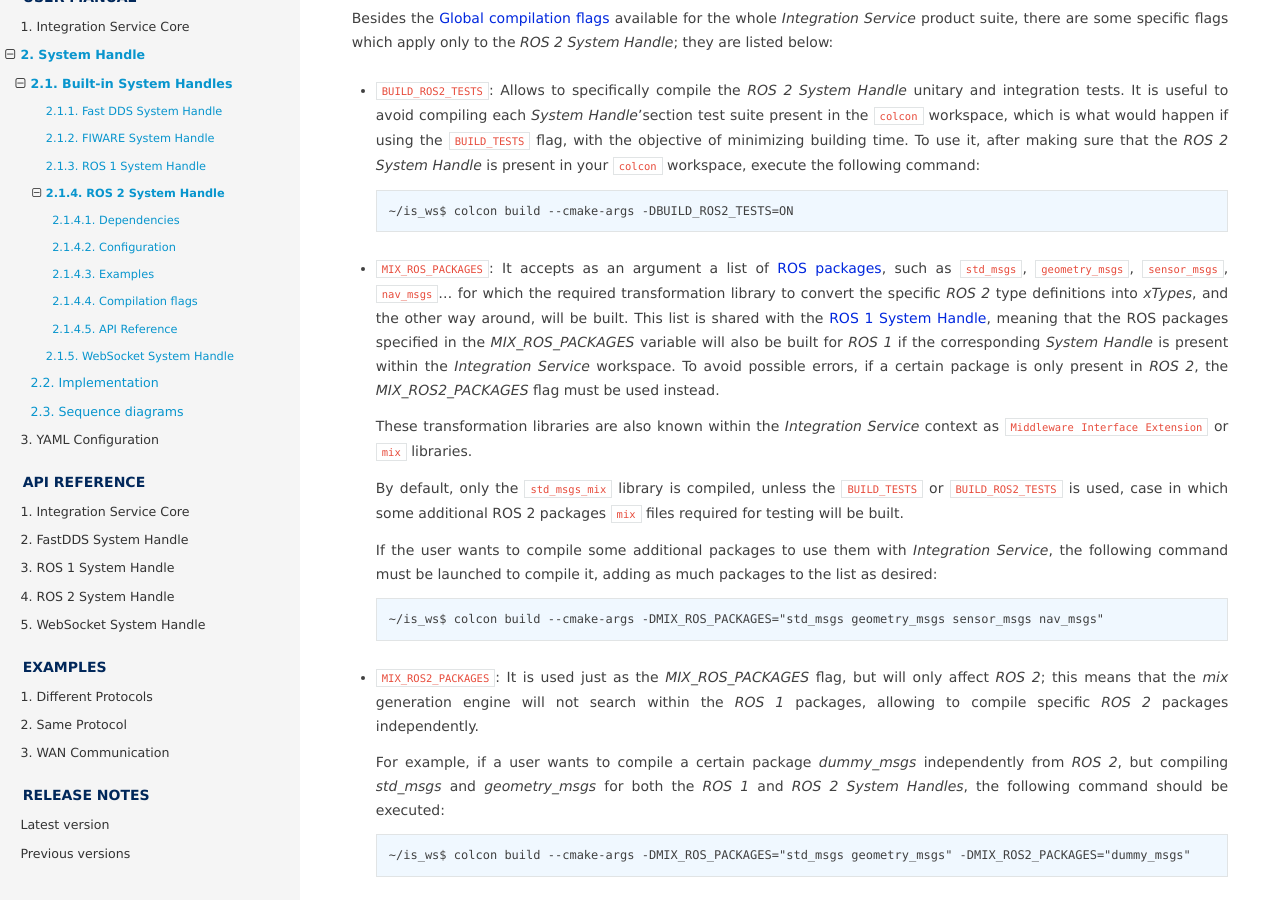
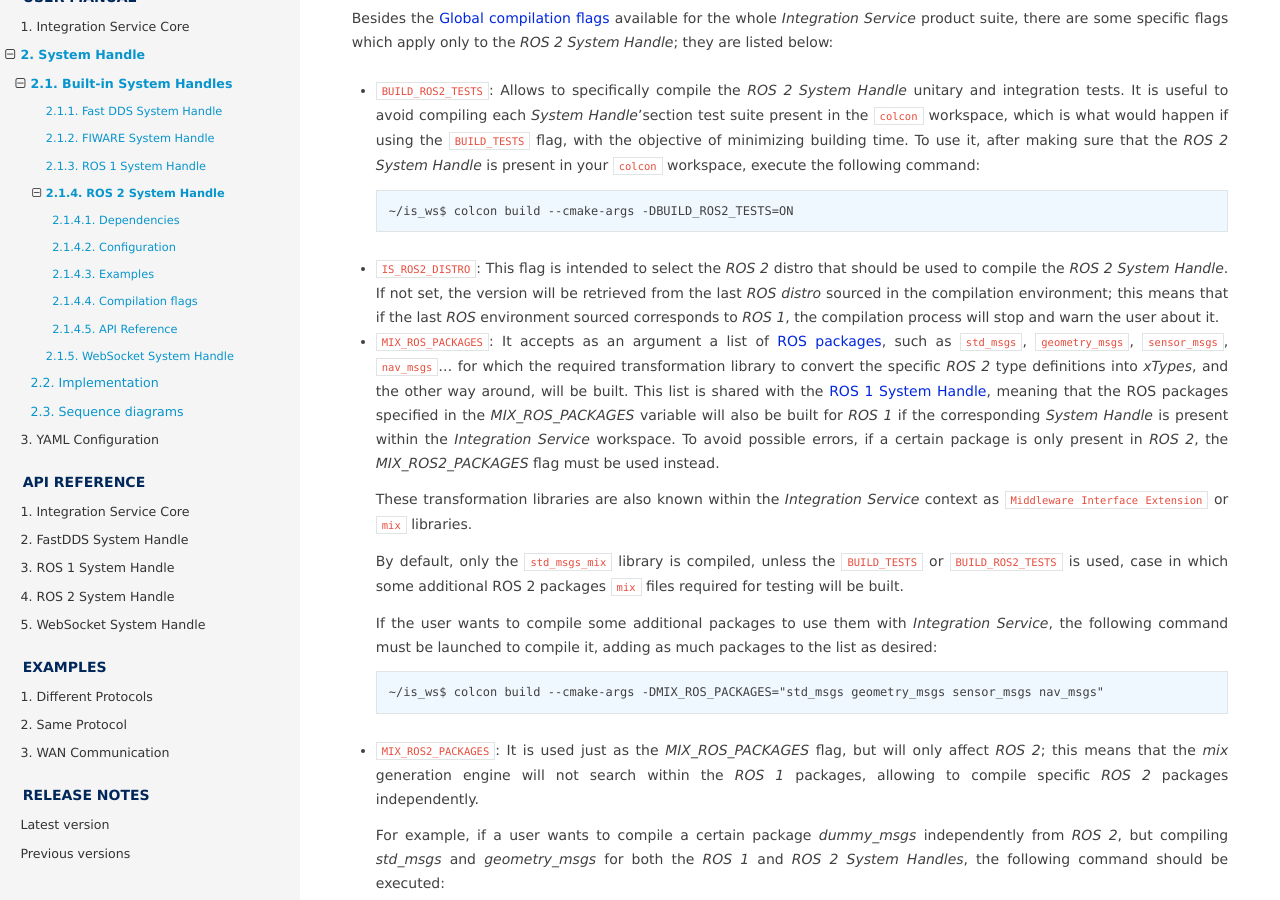
Before and after one commit to eProsima/Integration-Service-docs, a Sphinx documentation site: the page built from docs/user_manual/systemhandle/ros2_sh.rst, in a window 1280 px wide and 900 px high, scrolled down 1237 px. Built offline with Sphinx 7.4.7 and the Read the Docs theme 2.0.0, drawn with Linux system fonts in a browser that asks for light colours.

Commit message:
Add compilation flags

```diff
--- a/docs/installation_manual/installation.rst
+++ b/docs/installation_manual/installation.rst
@@ -1,6 +1,3 @@
-.. role:: raw-html(raw)
-    :format: html
-
 .. _installation:
 
 Installation
@@ -177,7 +174,6 @@ There are several *CMake* flags, which can be tuned during the configuration ste
 
     The resulting executable will be located inside the :code:`build` folder, and named :code:`DDSHelloWorld`.
     Please execute :code:`DDSHelloWorld -h` to see a full list of supported input parameters.
-    :raw-html:`<br />`
 
   * :code:`DDSAddTwoInts`: A simple server/client C++ application, running under *Fast DDS*.
     It allows performing service requests and replies to a service named *AddTwoIntsService*,
@@ -195,7 +191,6 @@ There are several *CMake* flags, which can be tuned during the configuration ste
 
     The resulting executable will be located inside the :code:`build` folder, and named :code:`DDSAddTwoInts`.
     Please execute :code:`DDSAddTwoInts -h` to see a full list of supported input parameters.
-    :raw-html:`<br />`
 
 * :code:`BUILD_ROS1_EXAMPLES`: Allows to compile the *ROS 1* utilities that can be used for several
   of the provided usage examples for *Integration Service*, located under the `examples/utils/ros1 <https://github.com/eProsima/Integration-Service/tree/main/examples/utils/ros1>`_ folder.
--- a/docs/user_manual/systemhandle/ros2_sh.rst
+++ b/docs/user_manual/systemhandle/ros2_sh.rst
@@ -75,6 +75,11 @@ whole *Integration Service* product suite, there are some specific flags which a
 
       ~/is_ws$ colcon build --cmake-args -DBUILD_ROS2_TESTS=ON
 
+* :code:`IS_ROS2_DISTRO`: This flag is intended to select the *ROS 2* distro that should be used to compile
+  the *ROS 2 System Handle*. If not set, the version will be retrieved from the last *ROS distro* sourced in
+  the compilation environment; this means that if the last *ROS* environment sourced corresponds to *ROS 1*,
+  the compilation process will stop and warn the user about it.
+
 * :code:`MIX_ROS_PACKAGES`: It accepts as an argument a list of `ROS packages <https://index.ros.org/packages/>`_,
   such as :code:`std_msgs`, :code:`geometry_msgs`, :code:`sensor_msgs`, :code:`nav_msgs`...
   for which the required transformation library to convert the specific *ROS 2* type definitions into *xTypes*,
```
